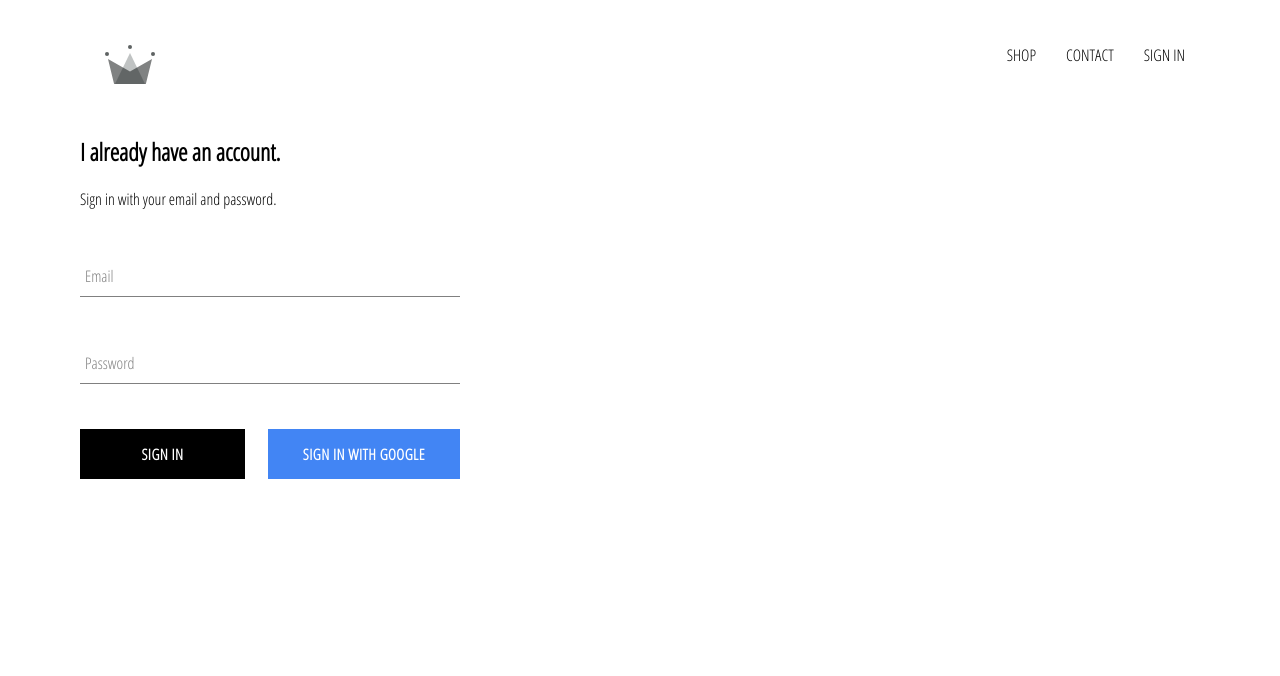
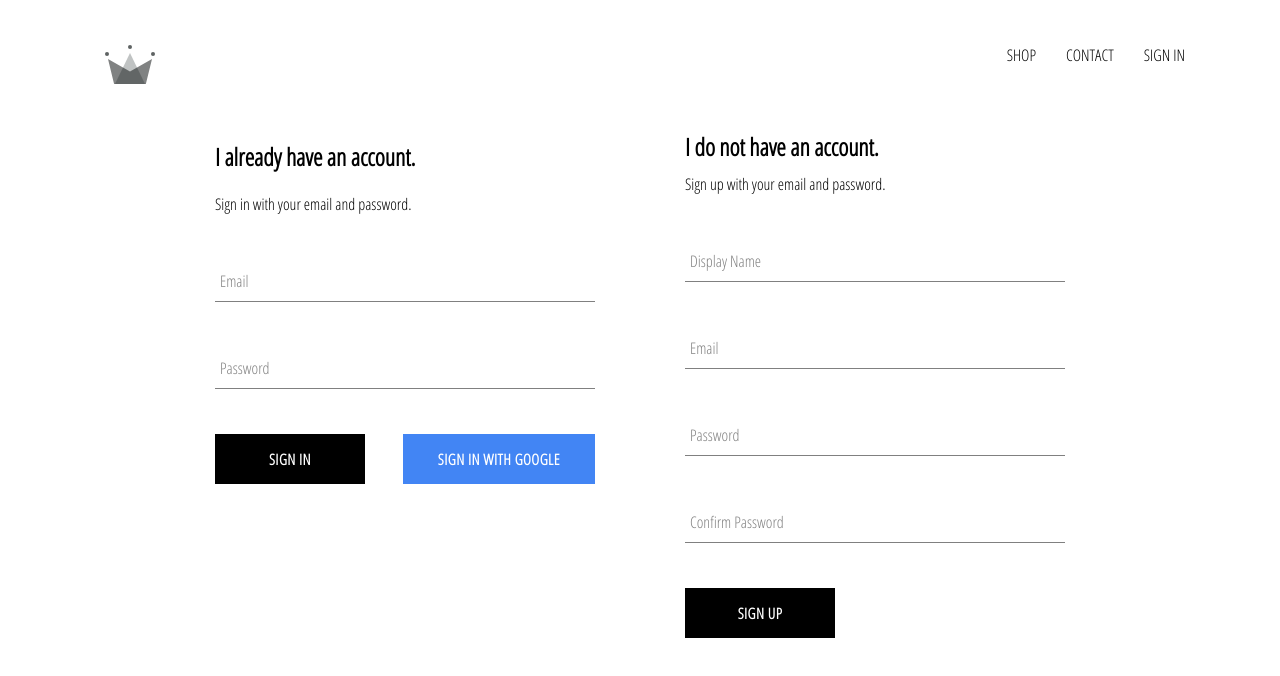
Before and after one commit to sumeyye-uzgor/CRWN-Clothing, a React (Create React App) app: page /signin in a window 1280 px wide. Shown: the top 676 px of the page. Built offline with nearby package versions, Linux system fonts and the light colour scheme; no server answers.

Commit message:
implemented firebase utils, included ability to store authenticated users into our firestore database

```diff
--- a/src/App.js
+++ b/src/App.js
@@ -7,7 +7,7 @@
 import ShopPage from './pages/shop/shop.component'
 import Header from "./components/header/header.component";
 import SignInAndSignUpPage from './pages/sign-in-and-sign-up/sign-in-and-sign-up.component';
-import { auth } from './firebase/firebase.utils';
+import { auth, createUserProfileDocument } from './firebase/firebase.utils';
 
 const HatsPage = () => (
   <div>
@@ -23,9 +23,22 @@
   }
   unsubscribeFromAuth = null
   componentDidMount() {
-    this.unsubscribeFromAuth = auth.onAuthStateChanged(user => {
-      this.setState({ currentUser: user })
-      console.log(user)
+    this.unsubscribeFromAuth = auth.onAuthStateChanged(async userAuth => {
+      if (userAuth) {
+        const userRef = await createUserProfileDocument(userAuth);
+        userRef.onSnapshot(snapShot => {
+          this.setState({
+            currentUser: {
+              id: snapShot.id,
+              ...snapShot.data()
+            }
+          })
+        })
+        console.log(this.state)
+      }
+      else {
+        this.setState({ currentUser: userAuth })
+      }
     })
   }
   componentWillUnmount() {
--- a/src/components/custom-button/custom-button.styles.scss
+++ b/src/components/custom-button/custom-button.styles.scss
@@ -1,5 +1,5 @@
 .custom-button {
-  min-width: 165px;
+  min-width: 150px;
   width: auto;
   height: 50px;
   letter-spacing: 0.5px;
--- a/src/components/sign-in/sign-in.styles.scss
+++ b/src/components/sign-in/sign-in.styles.scss
@@ -2,6 +2,7 @@
  width: 380px;
  display: flex;
  flex-direction: column;
+ box-sizing: content-box;
 
  .title{
      margin: 10px 0;
--- /dev/null
+++ b/src/components/sign-up/sign-up.component.jsx
@@ -0,0 +1,64 @@
+import React from 'react'
+import FormInput from '../form-input/form-input.component'
+import CustomButton from '../custom-button/custom-button.component'
+import { auth, createUserProfileDocument } from '../../firebase/firebase.utils'
+import './sign-up.styles.scss'
+
+class SignUp extends React.Component {
+    constructor(props) {
+        super(props)
+        this.state = {
+            displayName: '',
+            email: '',
+            password: '',
+            confirmPassword: ''
+        }
+    }
+    handleSubmit = async event => {
+        event.preventDefault();
+        const { displayName, email, password, confirmPassword } = this.state;
+        if (password !== confirmPassword) {
+            alert("Passwords don't match!");
+            return;
+        }
+        try {
+            const { user } = await auth.createUserWithEmailAndPassword(email, password);
+            await createUserProfileDocument(user, { displayName })
+            this.setState({
+                displayName: '',
+                email: '',
+                password: '',
+                confirmPassword: ''
+            })
+        }
+        catch (error) {
+            console.error(error)
+        }
+    }
+    handleChange = event => {
+        const { name, value } = event.target;
+        this.setState({ [name]: value });
+    }
+    render() {
+        const { displayName, email, password, confirmPassword } = this.state;
+        return (
+            <div className="sign-up">
+                <h2 className="title">I do not have an account.</h2>
+                <span>Sign up with your email and password.</span>
+                <form className="sign-up-form" onSubmit={this.handleSubmit}>
+                    <FormInput type="text" name='displayName' value={displayName}
+                        onChange={this.handleChange} label='Display Name' required />
+                    <FormInput type="email" name="email" label="Email" value={email}
+                        onChange={this.handleChange} required />
+                    <FormInput type="password" name="password" label="Password"
+                        onChange={this.handleChange} value={password} required />
+                    <FormInput type="password" name="confirmPassword" label="Confirm Password"
+                        onChange={this.handleChange} value={confirmPassword} required />
+                    <CustomButton type="submit">Sign Up</CustomButton>
+                </form>
+            </div>
+        )
+    }
+}
+
+export default SignUp;
--- /dev/null
+++ b/src/components/sign-up/sign-up.styles.scss
@@ -0,0 +1,9 @@
+.sign-up {
+  display: flex;
+  flex-direction: column;
+  width: 380px;
+
+  .title {
+    margin: 10px 0;
+  }
+}
--- a/src/firebase/firebase.utils.js
+++ b/src/firebase/firebase.utils.js
@@ -1,7 +1,6 @@
 import firebase from 'firebase/app';
 import 'firebase/firestore';
 import 'firebase/auth';
-import SignIn from '../components/sign-in/sign-in.component';
 
 const config = {
     apiKey: "AIzaSyDl-NvFjC9YRhEwVpFQpwzdyp1CCQT0EGA",
@@ -12,6 +11,22 @@
     appId: "1:450742110358:web:87449c5964f3c7e7205ab7",
     measurementId: "G-25VBET5CQ7"
 };
+export const createUserProfileDocument = async (userAuth, additionalData) => {
+    if (!userAuth) return;
+    const userRef = firestore.doc(`users/${userAuth.uid}`);
+    const snapShot = await userRef.get();
+    if (!snapShot.exists) {
+        const { displayName, email } = userAuth;
+        const createdAt = new Date();
+        try {
+            await userRef.set({ displayName, email, createdAt, ...additionalData })
+        }
+        catch (error) {
+            console.log('error creating user...', error.message);
+        }
+    }
+    return userRef;
+}
 
 firebase.initializeApp(config);
 
--- a/src/pages/sign-in-and-sign-up/sign-in-and-sign-up.component.jsx
+++ b/src/pages/sign-in-and-sign-up/sign-in-and-sign-up.component.jsx
@@ -1,10 +1,12 @@
 import React from 'react'
 import './sign-in-and-sign-up.styles.scss'
 import SignIn from '../../components/sign-in/sign-in.component'
+import SignUp from '../../components/sign-up/sign-up.component'
 
 const SignInAndSignUpPage = () => (
-    <div className="sign-in-and-sing-up">
+    <div className="sign-in-and-sign-up">
         <SignIn />
+        <SignUp />
     </div>
 );
 
--- a/src/pages/sign-in-and-sign-up/sign-in-and-sign-up.styles.scss
+++ b/src/pages/sign-in-and-sign-up/sign-in-and-sign-up.styles.scss
@@ -1,54 +1,6 @@
-// $sub-color: grey;
-// $main-color: black;
-
-// @mixin shrinkLabel {
-//   top: -14px;
-//   font-size: 12px;
-//   color: $main-color;
-// }
-
-// .group {
-//   position: relative;
-//   margin: 45px 0;
-
-//   .form-input {
-//     background: none;
-//     background-color: white;
-//     color: $sub-color;
-//     font-size: 18px;
-//     padding: 10px 10px 10px 5px;
-//     display: block;
-//     width: 100%;
-//     border: none;
-//     border-radius: 0;
-//     border-bottom: 1px solid $sub-color;
-//     margin: 25px 0;
-
-//     &:focus {
-//       outline: none;
-//     }
-
-//     &:focus ~ .form-input-label {
-//       @include shrinkLabel();
-//     }
-//   }
-
-//   input[type='password'] {
-//     letter-spacing: 0.3em;
-//   }
-
-//   .form-input-label {
-//     color: $sub-color;
-//     font-size: 16px;
-//     font-weight: normal;
-//     position: absolute;
-//     pointer-events: none;
-//     left: 5px;
-//     top: 10px;
-//     transition: 300ms ease all;
-
-//     &.shrink {
-//       @include shrinkLabel();
-//     }
-//   }
-// }
+ .sign-in-and-sign-up{
+    width: 850px;
+    display: flex;
+    justify-content: space-between;
+    margin: 30px auto;
+}
```
Also changed, not shown: 1 other file (tests, documents, lock files or other folders).
